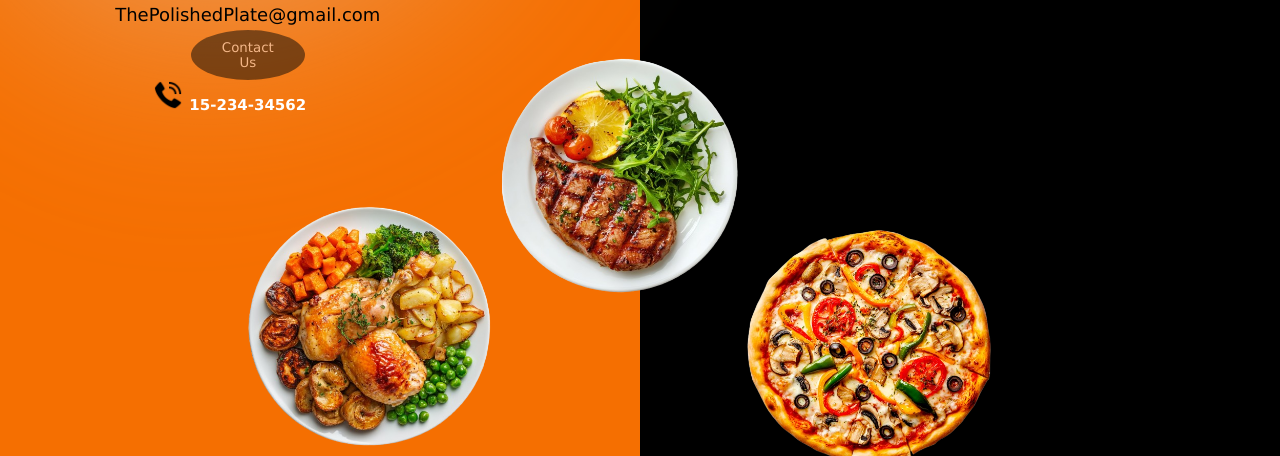
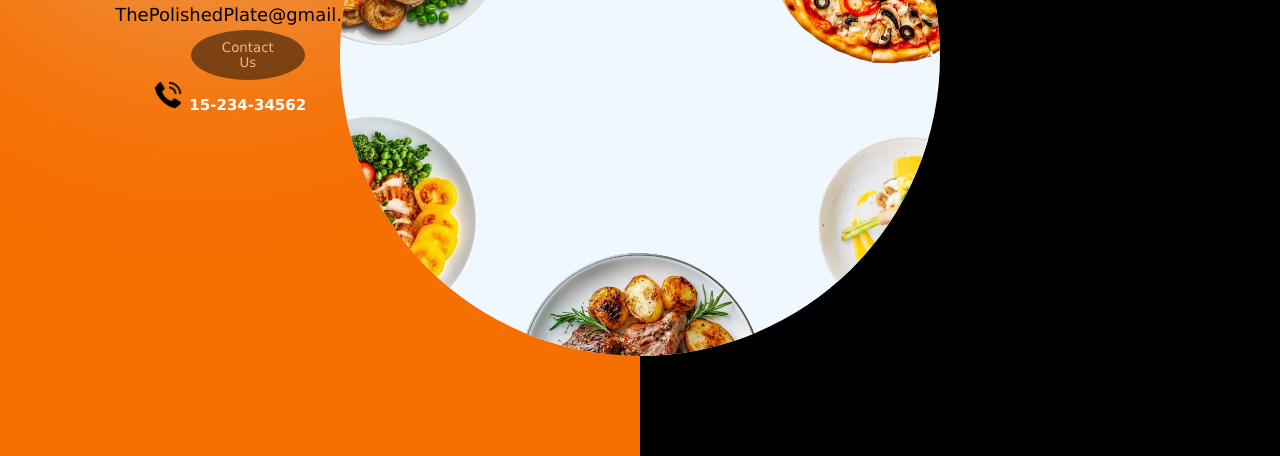
Before and after one commit to divya23-05/3D-project, a plain HTML site: page index.html in a window 1280 px wide. Shown: the part 344-800 px from the top of the page. Drawn offline with Linux system fonts and the light colour scheme; a web font is replaced by a local one.

Commit message:
Update style.css

```diff
--- a/style.css
+++ b/style.css
@@ -1,7 +1,7 @@
 /* this layout may not work properly on screens < 360px (like iphone 4/5/SE1)*/
 
 
-body,html{
+html,body{
   margin: 0;
   padding: 0;
   width:100vw;
@@ -309,14 +309,14 @@ body,html{
     left:10%;
 }*/
 
-
+/*
 
 .platerotate{
     position:absolute;
     top:70vh;
     left:25vw;
 
-    /*transform: translate(-30%,-30%);*/
+
 
     max-height:600px;
     max-width:600px;
@@ -339,6 +339,32 @@ body,html{
 
 
 }
+*/
+.platerotate {
+  position: fixed;
+  top: 50%;
+  left: 50%;
+  transform: translate(-50%, -50%);
+
+  width: 60vw;
+  height: 60vw;
+  max-width: 600px;
+  max-height: 600px;
+
+  border-radius: 50%;
+  background-color: aliceblue;
+
+  overflow: hidden;
+  z-index: 10;
+}
+
+.platerotate img {
+  max-width: 100%;
+  max-height: 100%;
+  object-fit: contain;
+}
+
+
 .playwrite-fr-moderne-guides-regular {
     font-family: "Playwrite FR Moderne Guides", cursive;
     font-weight: 400;
```
